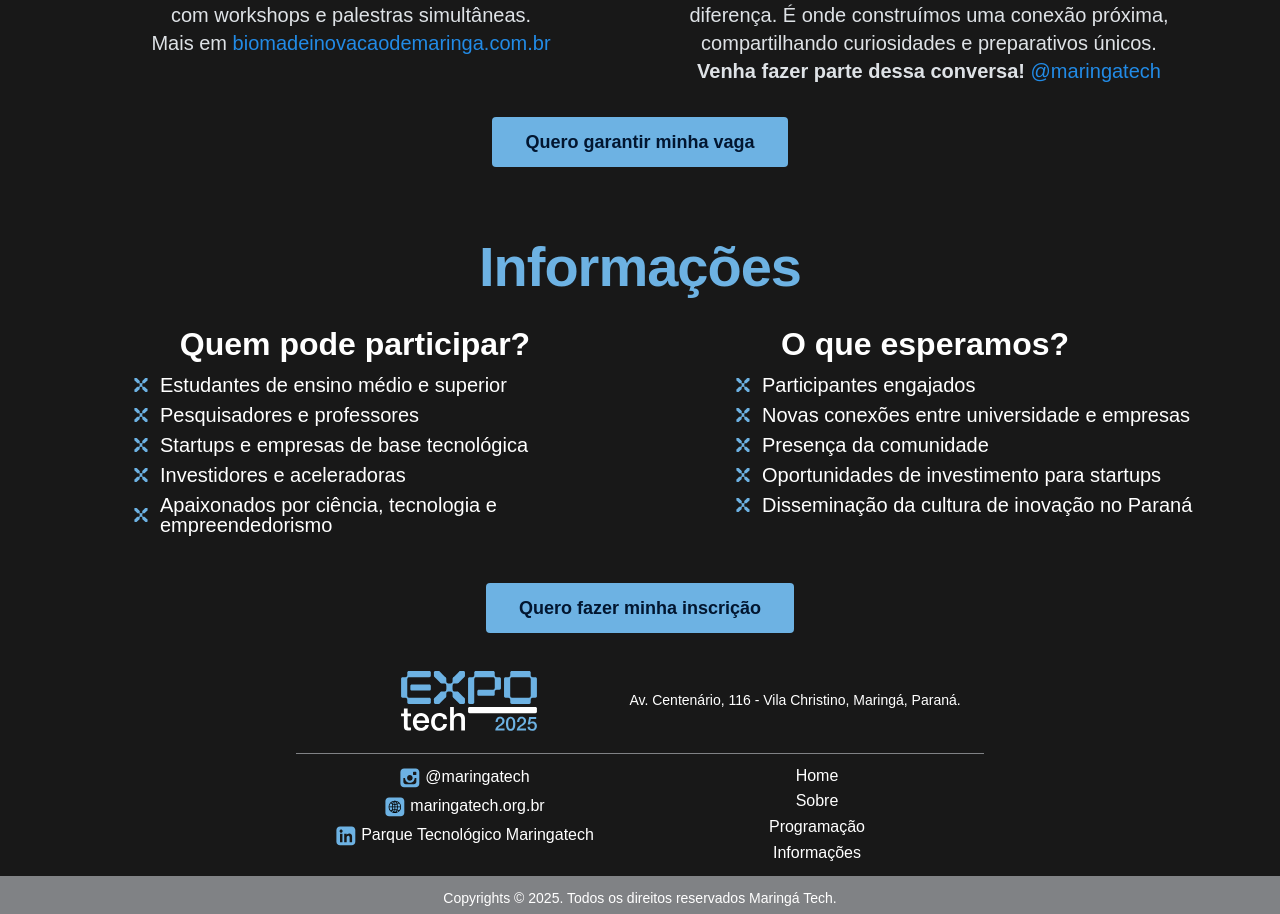
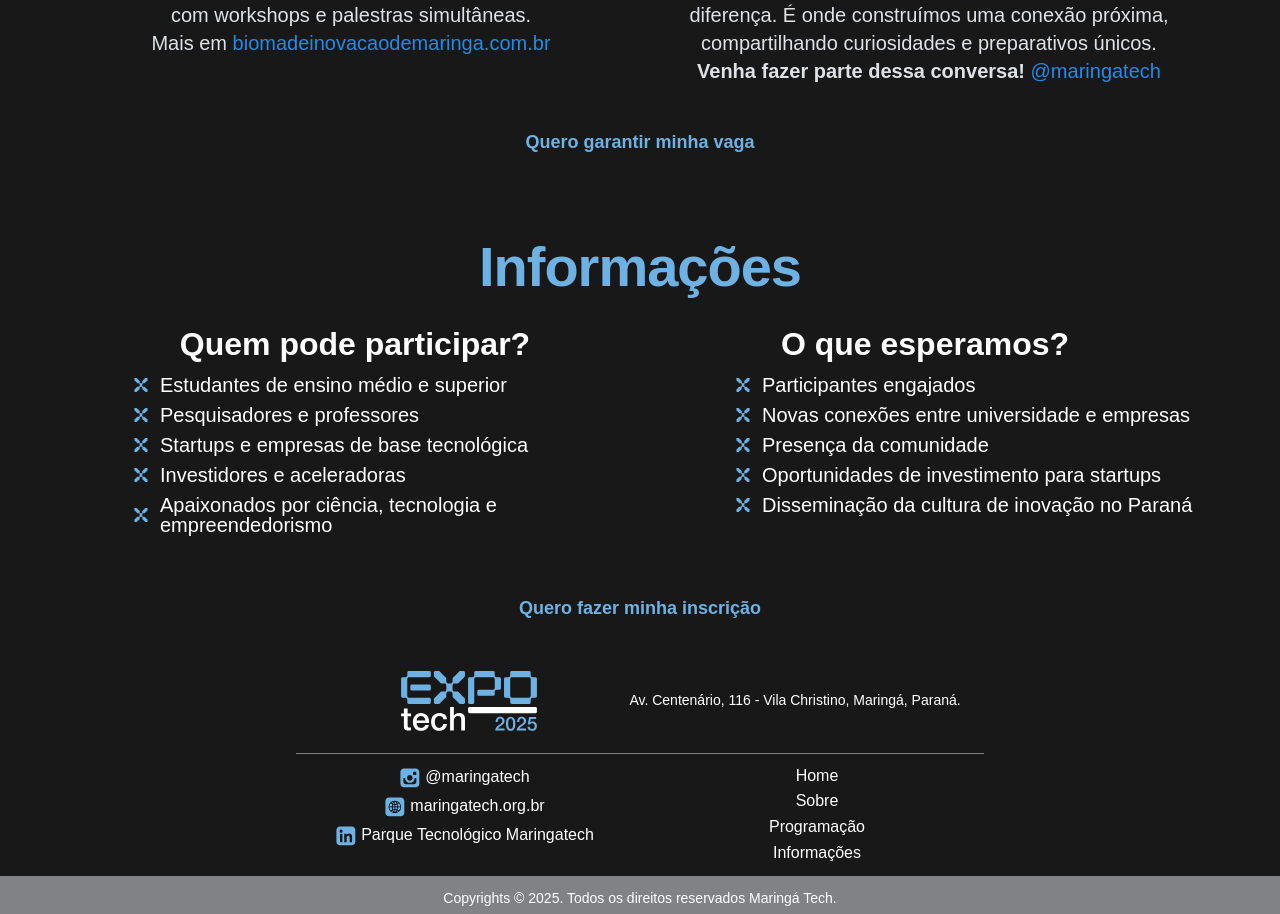
Before and after one commit to gtortajada/expotech.org.br, a Next.js app: page / in a window 1280 px wide. Shown: the part 2230-3144 px from the top of the page. Built offline with nearby package versions, Linux system fonts and the light colour scheme.

Commit message:
feat: Cor de botão foi passada como propriedade e definida no arquivo que for usada.

```diff
--- a/src/components/CtaButton.tsx
+++ b/src/components/CtaButton.tsx
@@ -1,15 +1,17 @@
-import { Button } from '@mantine/core';
+import { Button, MantineColor } from '@mantine/core';
 import type { ReactNode } from 'react';
 
 type CtaButtonProps = {
   children: ReactNode;
+  bg?: MantineColor;
+  c?: MantineColor;
 };
 
-export function CtaButton({ children }: CtaButtonProps) {
+export function CtaButton({ children, bg = "#6DB2E3", c = "#021630" }: CtaButtonProps) {
   return (
     <Button
-      bg="#6DB2E3"
-      c="#021630"
+      bg={bg}
+      c={c}
       radius="sm"
       size="lg"
       fw={600}
--- a/src/components/sections/Informacoes.tsx
+++ b/src/components/sections/Informacoes.tsx
@@ -124,7 +124,7 @@ export default function Informacoes() {
               ta="center"
             ></Title>
           </SimpleGrid>
-          <CtaButton>Quero fazer minha inscrição</CtaButton>
+          <CtaButton bg="#181818" c="#6DB2E3">Quero fazer minha inscrição</CtaButton>
         </Stack>
       </Container>
     </Section>
--- a/src/components/sections/Programacao.tsx
+++ b/src/components/sections/Programacao.tsx
@@ -132,7 +132,7 @@ export default function Programacao() {
             </ProgramacaoCard>
           </SimpleGrid>
 
-          <CtaButton>Quero garantir minha vaga</CtaButton>
+          <CtaButton bg="#181818" c="#6DB2E3">Quero garantir minha vaga</CtaButton>
         </Stack>
       </Container>
     </Section>
```
